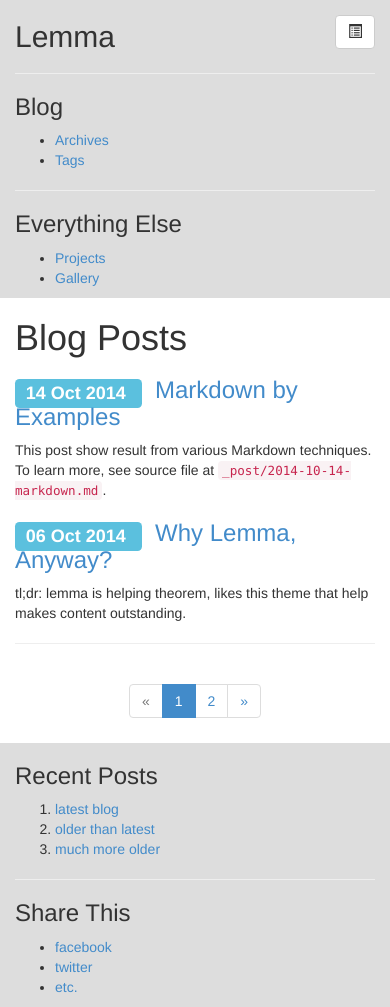
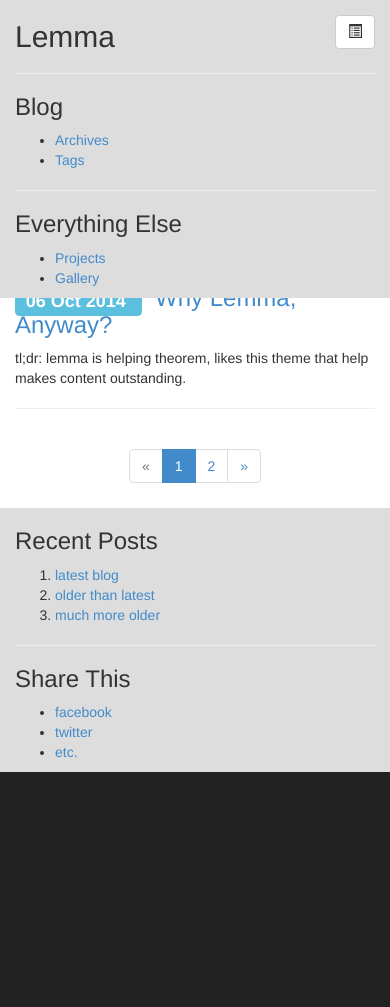
Before and after one commit to neizod/lemma-theme, a Jekyll site: the page built from index.html, in a window 390 px wide. Built offline with Jekyll 4.4.1, drawn with Linux system fonts in a browser that asks for light colours; Markdown is read by kramdown in place of the engine named in the settings; the list of posts is cut into pages by our own code; after the commit the page ends 900 px from its top, so only the background shows below that.

Commit message:
make header fixed in xs mode.

```diff
--- a/_includes/left.html
+++ b/_includes/left.html
@@ -20,3 +20,6 @@
     </div>
   </div>
 </div>
+<div class="spacing col-xs-12 visible-xs" id="fix-top-xs">
+  <h2>{{ site.name }}</h2>
+</div>
--- a/css/main.sass
+++ b/css/main.sass
@@ -5,10 +5,16 @@
 $general-padding: 15px
 
 
+div.spacing
+    color: rgba(255,255,255,0)
+    background: rgba(255,255,255,0)
+    z-index: -1
+
 div.figure
     text-align: center
     p img
         max-width: 100%
+
 
 body
     background: #222
@@ -26,6 +32,12 @@ body
     right: $general-padding
 
 
+@media (max-width: $screen-xs-max)
+    #leftbar
+        background: #ddd
+        position: fixed
+        z-index: 1
+
 @media (min-width: $screen-sm-min)
     html, body, div.container
         height: 100%
```
